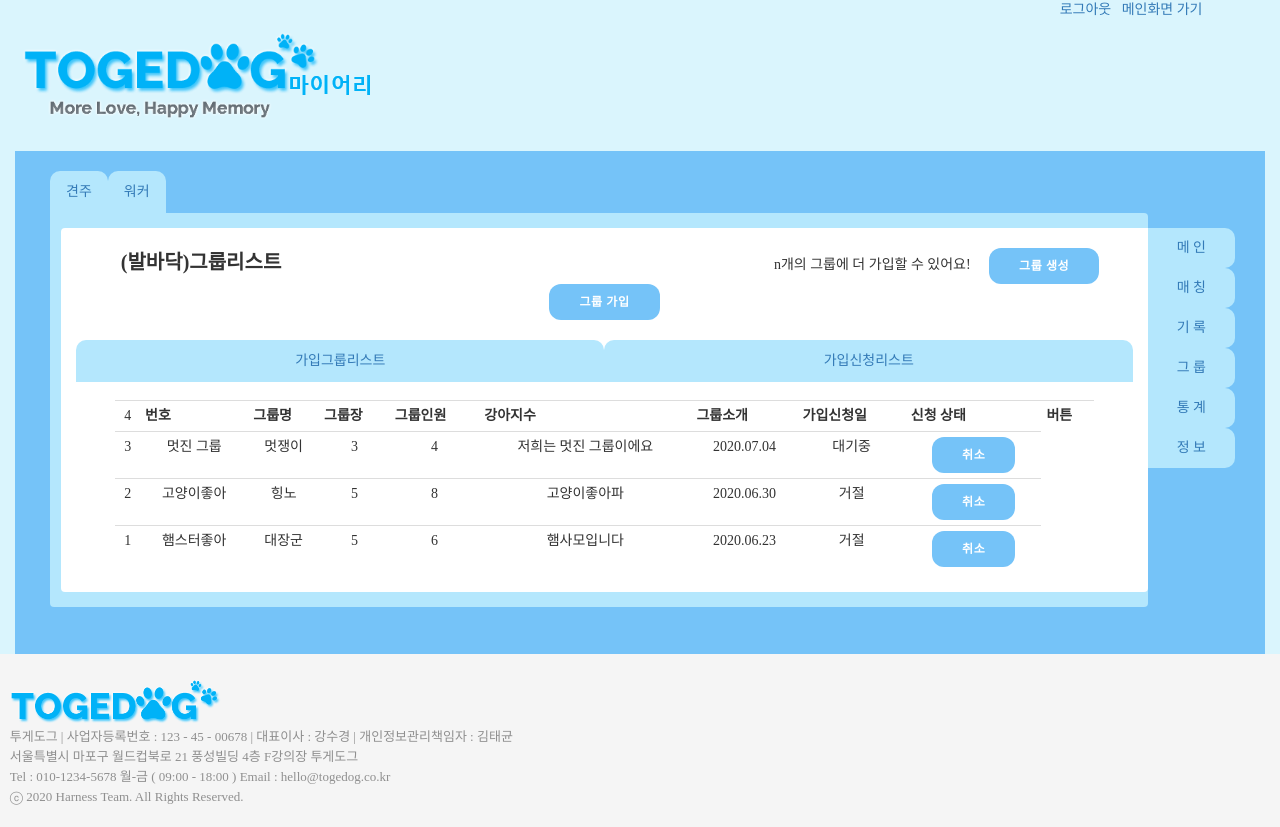
After one commit to leechaebeen/Togedog, a Java web app: template Togedog/WebContent/WEB-INF/views/OwnerGroupApplyList(Comp).jsp in a window 1280 px wide. The commit adds this page. Run offline with Spring Boot 4, a stand-in JSP engine, Linux system fonts and the light colour scheme; the template is opened without the code that fills it, so the values that code supplies are empty; the project's own start-up code is not run, and a stand-in starts its controllers and pages; some libraries are stand-ins or nearby versions; some web fonts are replaced.

```diff
--- /dev/null
+++ b/Togedog/WebContent/WEB-INF/views/OwnerGroupApplyList(Comp).jsp
@@ -0,0 +1,222 @@
+<%@ page contentType="text/html; charset=UTF-8"%>
+<%@ taglib prefix="c" uri="http://java.sun.com/jsp/jstl/core"%>
+<%
+	request.setCharacterEncoding("UTF-8");
+	String cp = request.getContextPath();
+%>
+<!DOCTYPE html>
+<html>
+<head>
+<meta charset="UTF-8">
+<title>OwnerGroupApplyList.jsp</title>
+<link rel="stylesheet" type="text/css" href="css/MiaryTemplate.css">
+<link rel="stylesheet" href="css/bootstrap.min.css">
+<script src="http://code.jquery.com/jquery.min.js"></script>
+<style type="text/css">
+
+div .nav-btns
+{
+	padding: 0px 0px 0px 0%;
+	margin: 7px 0px 5px 0px;
+}
+
+.nav-tabs
+{
+	padding: 0px 0px 0px 0px;
+	margin: 10px 0px 0px 0px;
+}
+
+th, td
+{
+	text-align: center;
+}
+
+.txt
+{
+ 	text-align: left;
+ 	font-weight: bold;
+ 	font-size: 20px;
+
+ 	margin: 30px 0px 20px 60px;
+ 	padding: 0px 0px 0px 10px;
+
+}
+
+/* css 파일 안먹어서 중복으로 작성 */
+.container
+{
+	padding: 0px 0px 0px 0px;
+	border-radius: 0px 0px 0px 0px;
+}
+
+.content-wrap
+{
+	width :100%;
+	margin : 0px 0px 0px 0px;
+	padding: 0px 0px 0px 0px;
+	border-radius: 0px 0px 0px 0px;
+	background-color: var(--blue);
+}
+
+
+/* 메뉴탭(메인, 기록...) 효과 정리 */
+.flex-column>li>a:hover, .flex-column>li>a:focus {
+	text-decoration: none;
+	background-color: #fff;
+	border-radius: 0 10px 10px 0;
+}
+
+.nav-tabs>li>a {
+	margin-right: 0px;
+	line-height: 1.42857143;
+	border: 1px solid transparent;
+	border-radius: 10px 10px 0 0;
+}
+
+
+.button
+{
+	background-color: var(--deep-blue);
+}
+
+</style>
+
+</head>
+<body>
+    <c:import url="Header.jsp"></c:import>
+
+		<!-- 전체 감싸는 container -->
+		<div class="container col-md-12">
+			<!-- 견주/워커 탭과 content 와 nav-bar 를 감싸는 content-wrap -->
+			<div class="content-wrap col-md-12">
+
+				<div class="tabbable" id="tabs-460097">
+
+					<!-- 견주/워커 탭 -->
+					<ul class="nav nav-tabs col-md-3" style="border-bottom: none;">
+						<li class="nav-item" style="margin-left:20px;">
+							<a class="nav-link" href="#tab1" data-toggle="tab">견주</a>
+						</li>
+						<li class="nav-item">
+							<a class="nav-link" href="#tab2" data-toggle="tab">워커</a>
+						</li>
+					</ul>
+
+				</div>
+
+				<!-- main 감싸는 content -->
+				<div class="content col-md-10">
+
+						<!-- 메인 영역 -->
+						<div class="main col-md-10">
+
+
+							<!-- 그룹생성/그룹가입 버튼 -->
+							<div style="margin:20px 0px 0px 0px;">
+								<span class="txt" style="margin-right: 45%; margin-left: 0.1%;">(발바닥)그룹리스트</span>
+								<span style="margin-right: 15px;"> n개의 그룹에 더 가입할 수 있어요! </span>
+								<button type="button" class="btn btn-default btn-xs">그룹 생성</button>
+								<button type="button" class="btn btn-default btn-xs">그룹 가입</button>
+
+							</div>
+
+							<!-- 가입그룹리스트/가입신청리스트-->
+							<div class="tabbable col-md-12" id="tabs-460097">
+
+								<ul class="nav nav-tabs" style="border-bottom: none;">
+									<li class="nav-item col-md-6"">
+										<a class="nav-link" href="#tab1" data-toggle="tab">가입그룹리스트</a>
+									</li>
+									<li class="nav-item col-md-6">
+										<a class="nav-link" href="#tab2" data-toggle="tab">가입신청리스트</a>
+									</li>
+								</ul>
+							</div>
+							<br><br><br><br>
+							<!-- 가입그룹리스트 -->
+							<div class="JoinGroupList"
+							 style=" width: 90%; margin: 0% 5% 0% 5%;">
+
+								<table class="table table-hover table-condensed"
+								>
+									<tr>
+										<td>4</td>
+										<th>번호</th>
+										<th>그룹명</th>
+										<th>그룹장</th>
+										<th>그룹인원</th>
+										<th>강아지수</th>
+										<th>그룹소개</th>
+										<th>가입신청일</th>
+										<th>신청 상태</th>
+										<th>버튼</th>
+									</tr>
+									<tr>
+										<td>3</td>
+										<td>멋진 그룹</td>
+										<td>멋쟁이</td>
+										<td>3</td>
+										<td>4</td>
+										<td>저희는 멋진 그룹이에요</td>
+										<td>2020.07.04</td>
+										<td>대기중</td>
+										<td>
+											<button type="button" class="btn btn-default btn-xs">취소</button>
+										</td>
+									</tr>
+									<tr>
+										<td>2</td>
+										<td>고양이좋아</td>
+										<td>힝노</td>
+										<td>5</td>
+										<td>8</td>
+										<td>고양이좋아파</td>
+										<td>2020.06.30</td>
+										<td>거절</td>
+										<td>
+											<button type="button" class="btn btn-default btn-xs"">취소</button>
+										</td>
+									</tr>
+									<tr>
+										<td>1</td>
+										<td>햄스터좋아</td>
+										<td>대장군</td>
+										<td>5</td>
+										<td>6</td>
+										<td>햄사모입니다</td>
+										<td>2020.06.23</td>
+										<td>거절</td>
+										<td>
+											<button type="button" class="btn btn-default btn-xs">취소</button>
+										</td>
+									</tr>
+								</table>
+							</div><!-- end JoinGroupList -->
+
+
+
+						</div><!-- end main -->
+
+				</div><!-- end content  -->
+
+				<!-- 탭들 감싸는 nav-bar -->
+				<div class="nav-bar col-md-1"  style="margin-top: 15px; padding-left: 0px;">
+					<ul class="nav flex-column" >
+						<li class="nav-item"><a class="nav-link active" href="#">메 인</a></li>
+						<li class="nav-item"><a class="nav-link" href="#">매 칭</a></li>
+						<li class="nav-item"><a class="nav-link" href="#">기 록</a></li>
+						<li class="nav-item"><a class="nav-link" href="#">그 룹</a></li>
+						<li class="nav-item"><a class="nav-link" href="#">통 계</a></li>
+						<li class="nav-item"><a class="nav-link" href="#">정 보</a></li>
+					</ul>
+				</div><!--  end nav_bar -->
+			</div>
+
+		</div><!-- end container -->
+
+
+
+		<c:import url="Footer.jsp"></c:import>
+
+</body>
+</html>
--- a/Togedog/src/com/togedog/mybatis/mapper/MiaryDAO.xml
+++ b/Togedog/src/com/togedog/mybatis/mapper/MiaryDAO.xml
@@ -711,7 +711,7 @@
 	<!-- 일정등록 -->
 	<insert id="insertSch" parameterType="com.togedog.vo.ScheduleDTO">
 		INSERT INTO TBL_SCH(SCH_CD, OWN_CD, SCH_ITEM_CD, WEATHER_CD, ADDR_D_E_M_CD, ADDR_DETAIL, START_DATE, END_DATE, USER_CD, TITLE)
-		VALUES ('SCH'||SEQ_SCH.NEXTVAL, FUNC_GET_OWNER_CD(#{userCd}), #{schCd} , #{weatherCd}, #{addrSel3Cd}, #{address} , TO_DATE(#{startDate} ,'yyyy-mm-dd hh24:mi:ss'), TO_DATE(#{endDate} ,'yyyy-mm-dd hh24:mi:ss'), #{userCd}, #{title} )
+		VALUES ('SCH'||SEQ_SCH.NEXTVAL, FUNC_GET_OWN_CD(#{userCd}), #{schCd} , #{weatherCd}, #{addrSel3Cd}, #{address} , TO_DATE(#{startDate} ,'yyyy-mm-dd hh24:mi:ss'), TO_DATE(#{endDate} ,'yyyy-mm-dd hh24:mi:ss'), #{userCd}, #{title} )
 	</insert>
 
 	<!-- 기록 항목 -->
```
Also changed, not shown: Togedog/WebContent/WEB-INF/views/OwnerGroupTab(Comp).jsp (added, +206 -0 lines), Togedog/WebContent/WEB-INF/views/RecordListTab.jsp (+9 -1 lines), Togedog/src/com/togedog/controller/OwnerMiaryController.java (+8 -6 lines), Togedog/WebContent/WEB-INF/views/InsertRecord.jsp (renamed from Togedog/WebContent/WEB-INF/views/RecordInsert2.jsp), 3 other files.
